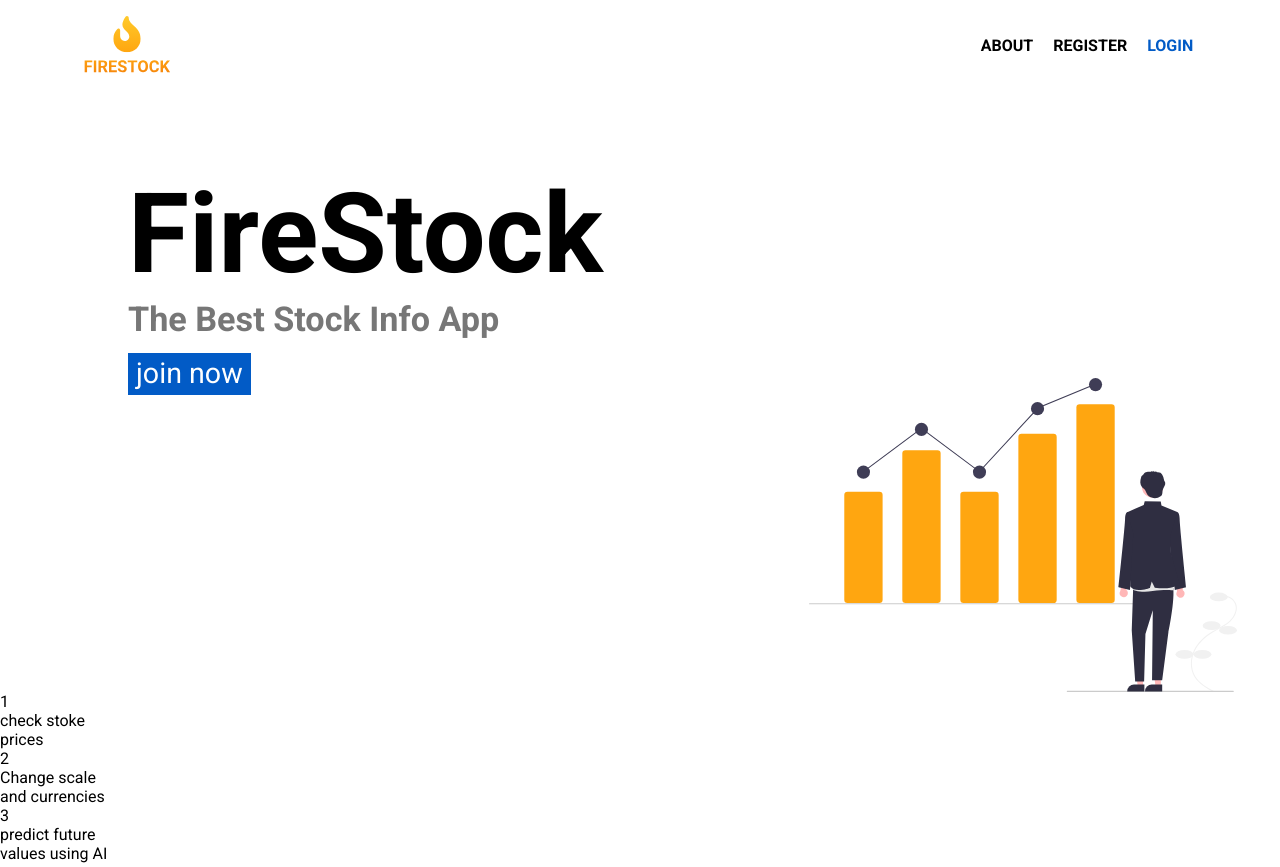
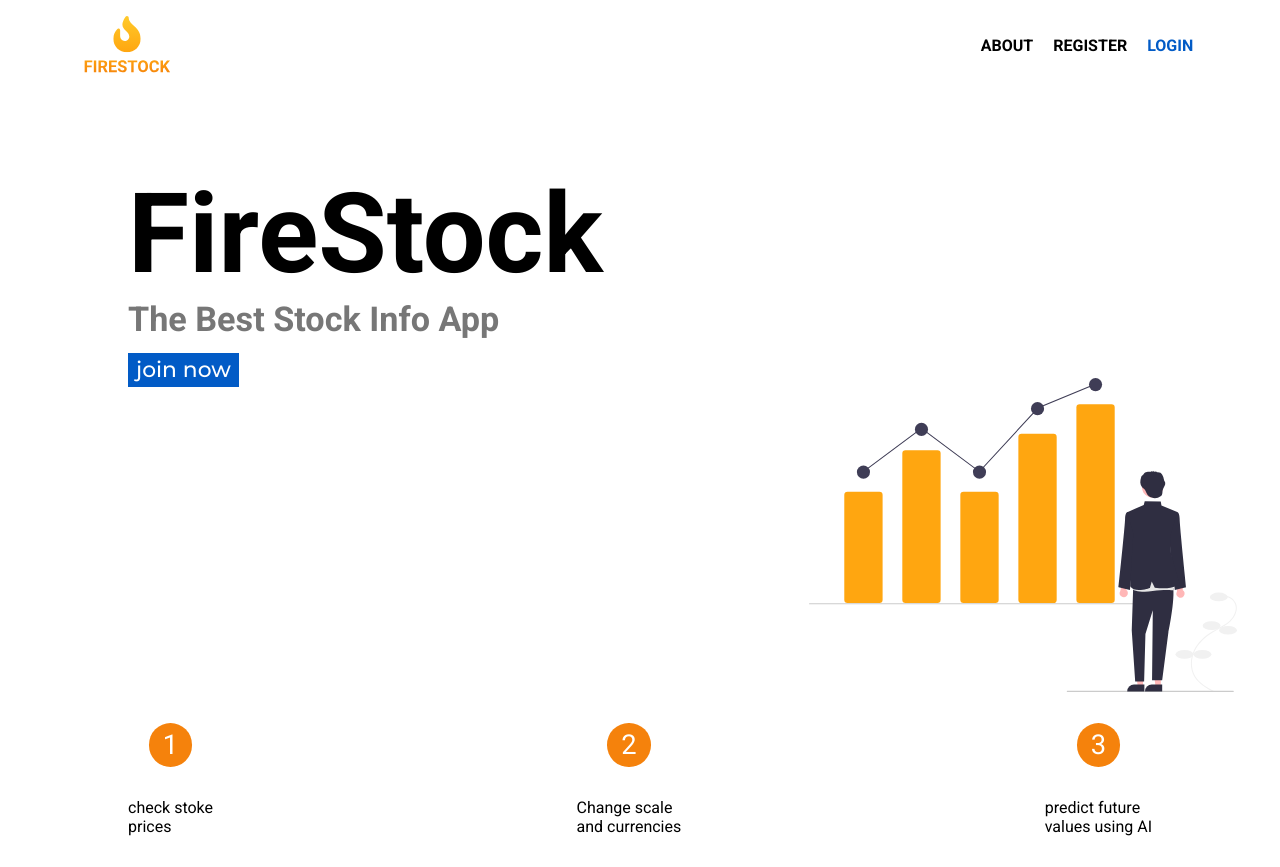
Before and after one commit to marzouk2002/-firestock, a React (Create React App) app: page / in a window 1280 px wide. Built offline with nearby package versions, Linux system fonts and the light colour scheme.

Commit message:
styling the second section

```diff
--- a/src/components/Home.js
+++ b/src/components/Home.js
@@ -26,24 +26,29 @@ export default function Home() {
                         <div className="number">
                             <p>1</p>
                         </div>
+                        <div className="text">
                             <p>check stoke</p>
                             <p>prices</p>
+                        </div>
                     </div>
                     <div className="card">
                         <div className="number">
                             <p>2</p>
                         </div>
+                        <div className="text">
                             <p>Change scale</p>
                             <p>and currencies</p>
+                        </div>
                     </div>
                     <div className="card">
                         <div className="number">
                             <p>3</p>
                         </div>
+                        <div className="text">
                             <p>predict future</p>
                             <p>values using AI</p>
                         </div>
-
+                    </div>
                 </section>
             </main>
         </div>
--- a/src/css/components/Home.css
+++ b/src/css/components/Home.css
@@ -1,4 +1,4 @@
-@import url("https://fonts.googleapis.com/css2?family=Roboto:wght@100;400;700;900&display=swap");
+@import url("https://fonts.googleapis.com/css2?family=Montserrat:wght@200;300;500;600&family=Roboto:wght@300;400;500;700;900&display=swap");
 h1 {
   font-weight: bold;
   font-size: calc(60px + 4vw);
@@ -63,8 +63,9 @@ header a:hover {
 .sec-1 a {
   text-decoration: none;
   color: white;
+  font-family: Montserrat;
   background: #025bc6;
-  font-size: calc(12px + 1.3vw);
+  font-size: calc(9px + 1vw);
   padding: 0.2rem 0.5rem;
   padding-bottom: 0.3rem;
   transition: background ease-out 0.3s, letter-spacing ease-in-out 0.3s;
@@ -74,4 +75,28 @@ header a:hover {
   background-color: #004599;
 }
 
+.sec-2 {
+  margin: 0 10%;
+  padding: calc(0.6% + 1vmin) 0;
+  display: flex;
+  justify-content: space-between;
+}
+.sec-2 .card {
+  height: 18vmin;
+  display: flex;
+  flex-direction: column;
+  justify-content: space-around;
+  align-items: center;
+}
+.sec-2 .number {
+  width: calc(1rem + 12px + 1.2vw);
+  height: calc(1rem + 12px + 1.2vw);
+  font-size: calc(12px + 1.2vw);
+  background-color: #f5820c;
+  border-radius: 50%;
+  color: white;
+  display: grid;
+  place-items: center;
+}
+
 /*# sourceMappingURL=Home.css.map */
--- a/src/css/index.css
+++ b/src/css/index.css
@@ -1,4 +1,4 @@
-@import url("https://fonts.googleapis.com/css2?family=Roboto:wght@100;400;700;900&display=swap");
+@import url("https://fonts.googleapis.com/css2?family=Montserrat:wght@200;300;500;600&family=Roboto:wght@300;400;500;700;900&display=swap");
 h1 {
   font-weight: bold;
   font-size: calc(60px + 4vw);
@@ -63,8 +63,9 @@ header a:hover {
 .sec-1 a {
   text-decoration: none;
   color: white;
+  font-family: Montserrat;
   background: #025bc6;
-  font-size: calc(12px + 1.3vw);
+  font-size: calc(9px + 1vw);
   padding: 0.2rem 0.5rem;
   padding-bottom: 0.3rem;
   transition: background ease-out 0.3s, letter-spacing ease-in-out 0.3s;
@@ -72,6 +73,30 @@ header a:hover {
 .sec-1 a:hover {
   letter-spacing: 2px;
   background-color: #004599;
+}
+
+.sec-2 {
+  margin: 0 10%;
+  padding: calc(0.6% + 1vmin) 0;
+  display: flex;
+  justify-content: space-between;
+}
+.sec-2 .card {
+  height: 18vmin;
+  display: flex;
+  flex-direction: column;
+  justify-content: space-around;
+  align-items: center;
+}
+.sec-2 .number {
+  width: calc(1rem + 12px + 1.2vw);
+  height: calc(1rem + 12px + 1.2vw);
+  font-size: calc(12px + 1.2vw);
+  background-color: #f5820c;
+  border-radius: 50%;
+  color: white;
+  display: grid;
+  place-items: center;
 }
 
 * {
--- a/src/scss/abstracts/_typography.scss
+++ b/src/scss/abstracts/_typography.scss
@@ -1,8 +1,9 @@
-@import url('https://fonts.googleapis.com/css2?family=Roboto:wght@100;400;700;900&display=swap');
+@import url('https://fonts.googleapis.com/css2?family=Montserrat:wght@200;300;500;600&family=Roboto:wght@300;400;500;700;900&display=swap');
 
 $lg-title: calc(60px + 4vw);
 $sm-title: calc(15px + 1.5vw);
-$lg-text: calc(12px + 1.3vw);
+$lg-text: calc(12px + 1.2vw);
+$md-text: calc(9px + 1vw);
 
 h1 {
   font-weight: bold;
--- a/src/scss/components/Home.scss
+++ b/src/scss/components/Home.scss
@@ -62,8 +62,9 @@ header {
   a {
     text-decoration: none;
     color: white;
+    font-family: Montserrat;
     background: $sc-color-sd;
-    font-size: $lg-text;
+    font-size: $md-text;
     padding: 0.2rem 0.5rem;
     padding-bottom: 0.3rem;
     transition: background ease-out 0.3s, letter-spacing ease-in-out 0.3s;
@@ -74,3 +75,30 @@ header {
     }
   }
 }
+
+.sec-2 {
+  margin: 0 10%;
+  padding: calc(0.6% + 1vmin) 0;
+  display: flex;
+  justify-content: space-between;
+
+  .card {
+    height: 18vmin;
+    display: flex;
+    flex-direction: column;
+    justify-content: space-around;
+    align-items: center;
+  }
+
+  .number {
+    $size: calc(1rem + 12px + 1.2vw);
+    width: $size;
+    height: $size;
+    font-size: $lg-text;
+    background-color: $pr-color-fd;
+    border-radius: 50%;
+    color: white;
+    display: grid;
+    place-items: center;
+  }
+}
```
Also changed, not shown: 2 other files (tests, documents, lock files or other folders). Lines whose indentation alone changed are shown as unchanged.
